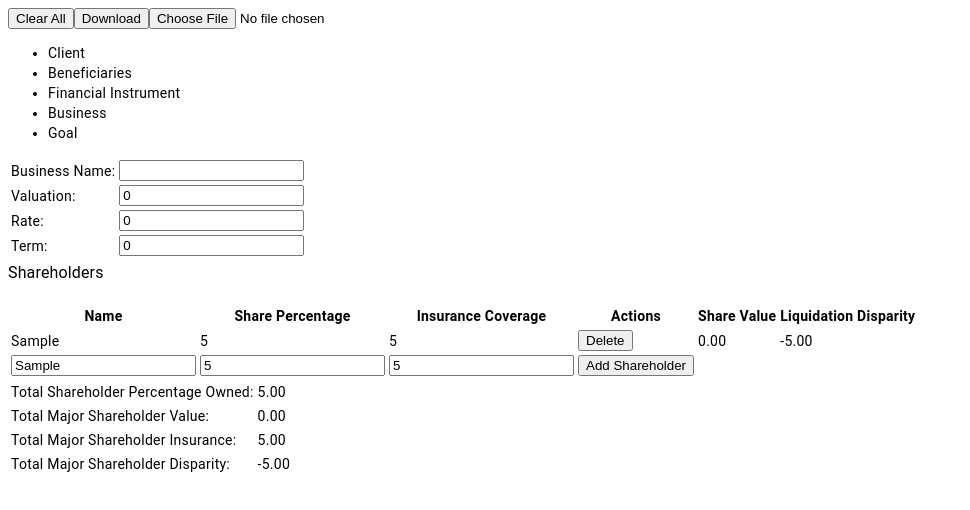
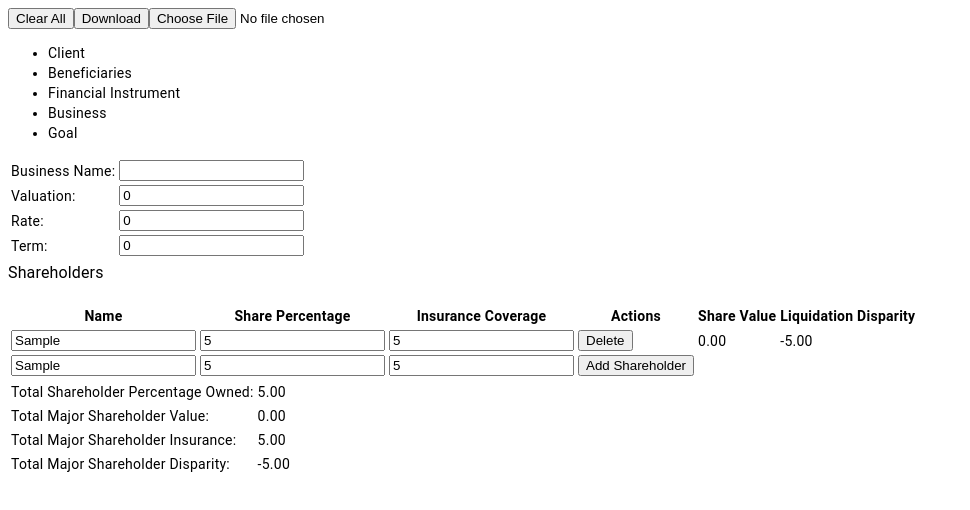
Before and after one commit to ynvtlmr/dynamic-needs-analysis, an Angular app: page /business in a window 1280 px wide. Both pictures are taken after typing "Sample", "5", "5" into the empty fields and a click on the button "Add Shareholder". Shown: the top 510 px of the page, without its empty margins (0-970 px from the left). Built offline with nearby package versions, Linux system fonts and the light colour scheme.

Commit message:
add editable shareholders

```diff
--- a/src/app/business/business.component.html
+++ b/src/app/business/business.component.html
@@ -31,9 +31,9 @@
       <th>Liquidation Disparity</th>
     </tr>
     <tr *ngFor="let shareholder of shareholders; let i = index">
-      <td>{{ shareholder.shareholderName }}</td>
-      <td>{{ shareholder.sharePercentage }}</td>
-      <td>{{ shareholder.insuranceCoverage }}</td>
+      <td><input [(ngModel)]="shareholder.shareholderName" (ngModelChange)="onShareholderChange()" type="text"></td>
+      <td><input [(ngModel)]="shareholder.sharePercentage" (ngModelChange)="onShareholderChange()" type="number"></td>
+      <td><input [(ngModel)]="shareholder.insuranceCoverage" (ngModelChange)="onShareholderChange()" type="number"></td>
       <td>
         <button (click)="deleteShareholder(i)">Delete</button>
       </td>
--- a/src/app/business/business.component.ts
+++ b/src/app/business/business.component.ts
@@ -38,6 +38,10 @@ export class BusinessComponent implements OnInit{
   // Delete a shareholder by index
   deleteShareholder(index: number): void {
     this.shareholders.splice(index, 1);
+    this.updateStorage();
+  }
+
+  onShareholderChange(): void {
     this.updateStorage();
   }
 
```
